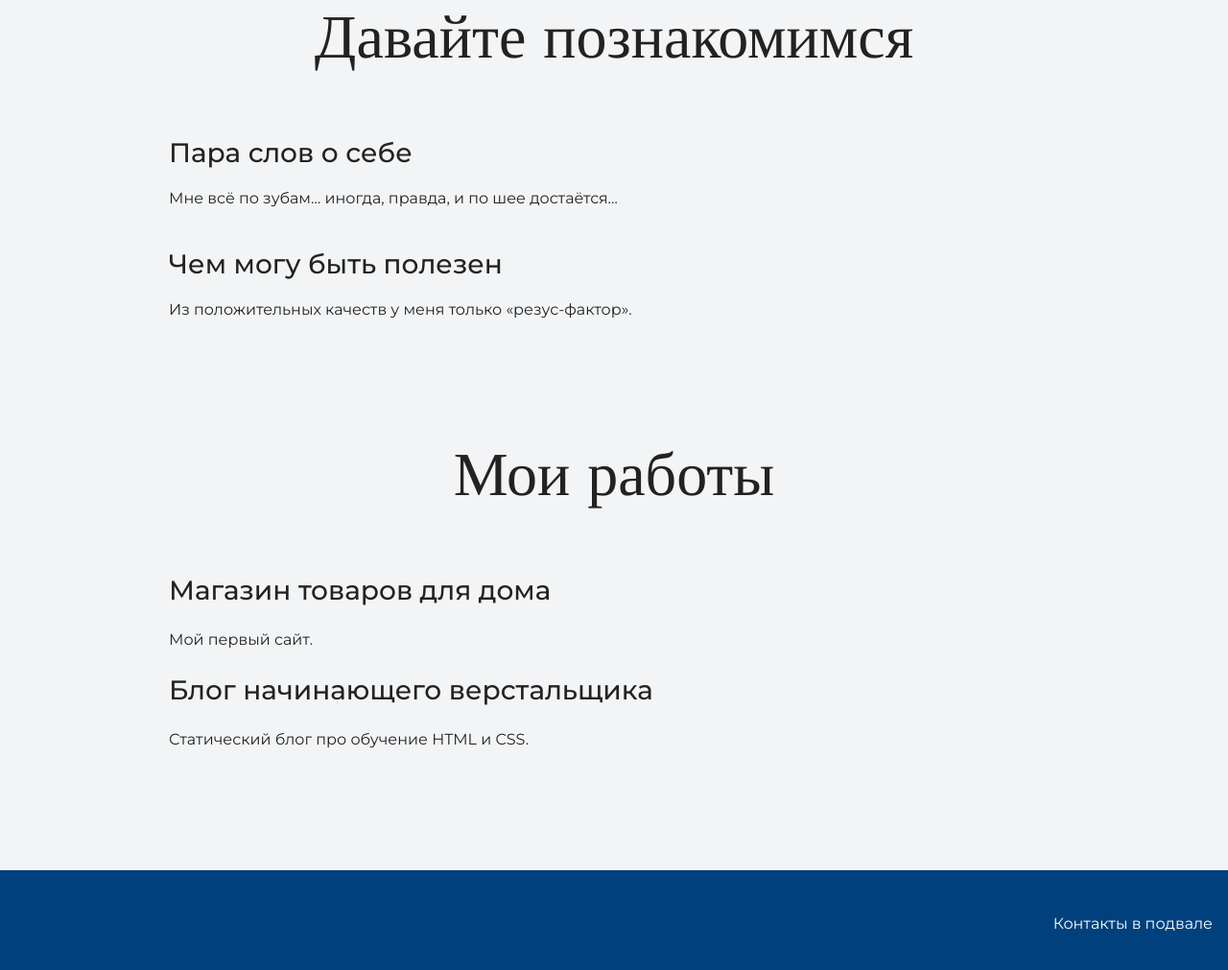
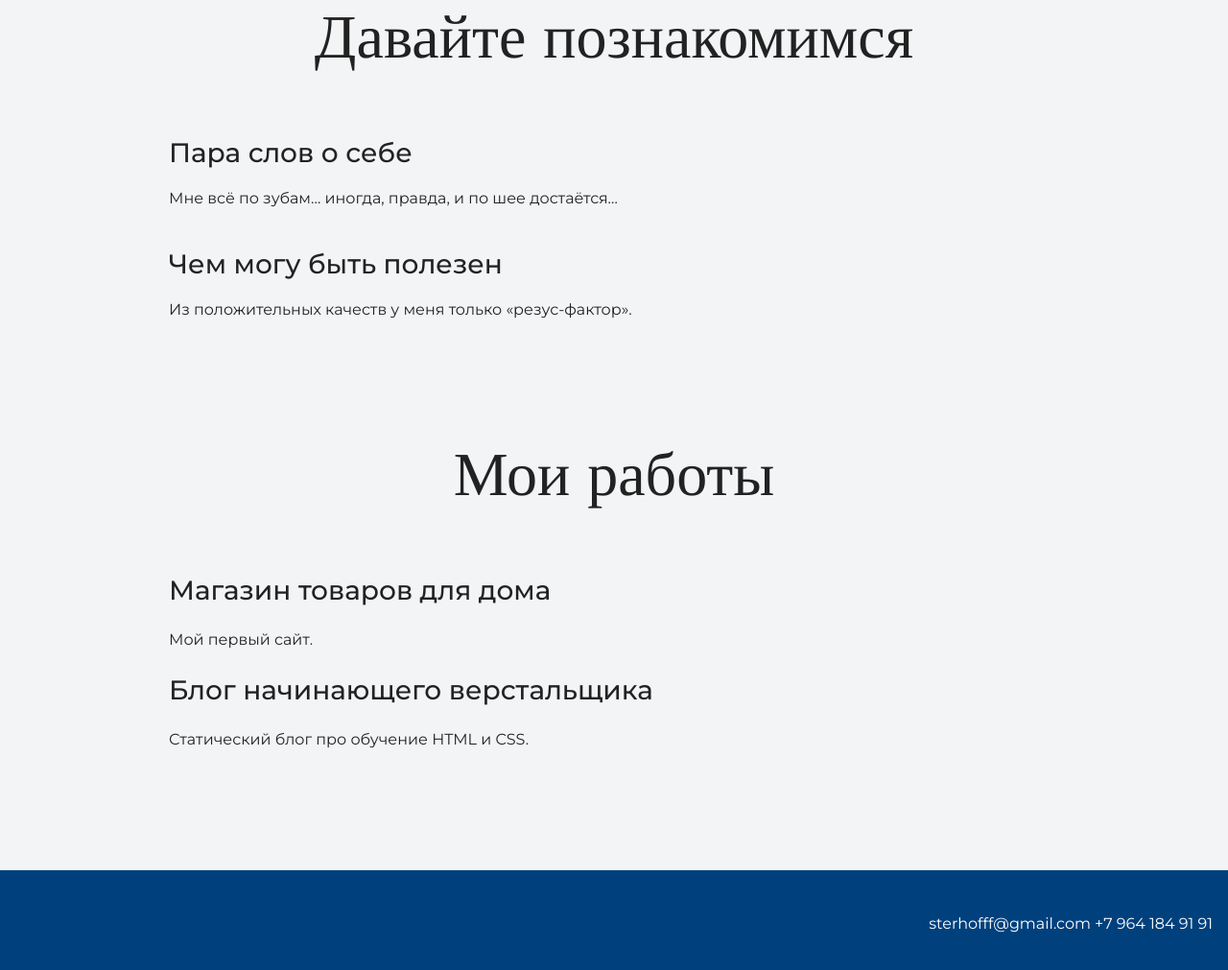
Before and after one commit to RipleyEllen/visit-site-sterhof, a plain HTML site: page index.html in a window 1280 px wide. Shown: the part 1033-2044 px from the top of the page at 96% size. Drawn offline with nearby package versions, Linux system fonts and the light colour scheme.

Commit message:
меняю контакты в подвале

```diff
--- a/index.html
+++ b/index.html
@@ -46,7 +46,7 @@
 
     <footer class="page-footer">
 	<div class='container'>
-      Контакты в подвале
+      sterhofff@gmail.com +7 964 184 91 91
 	</div>
     </footer>
 
```
